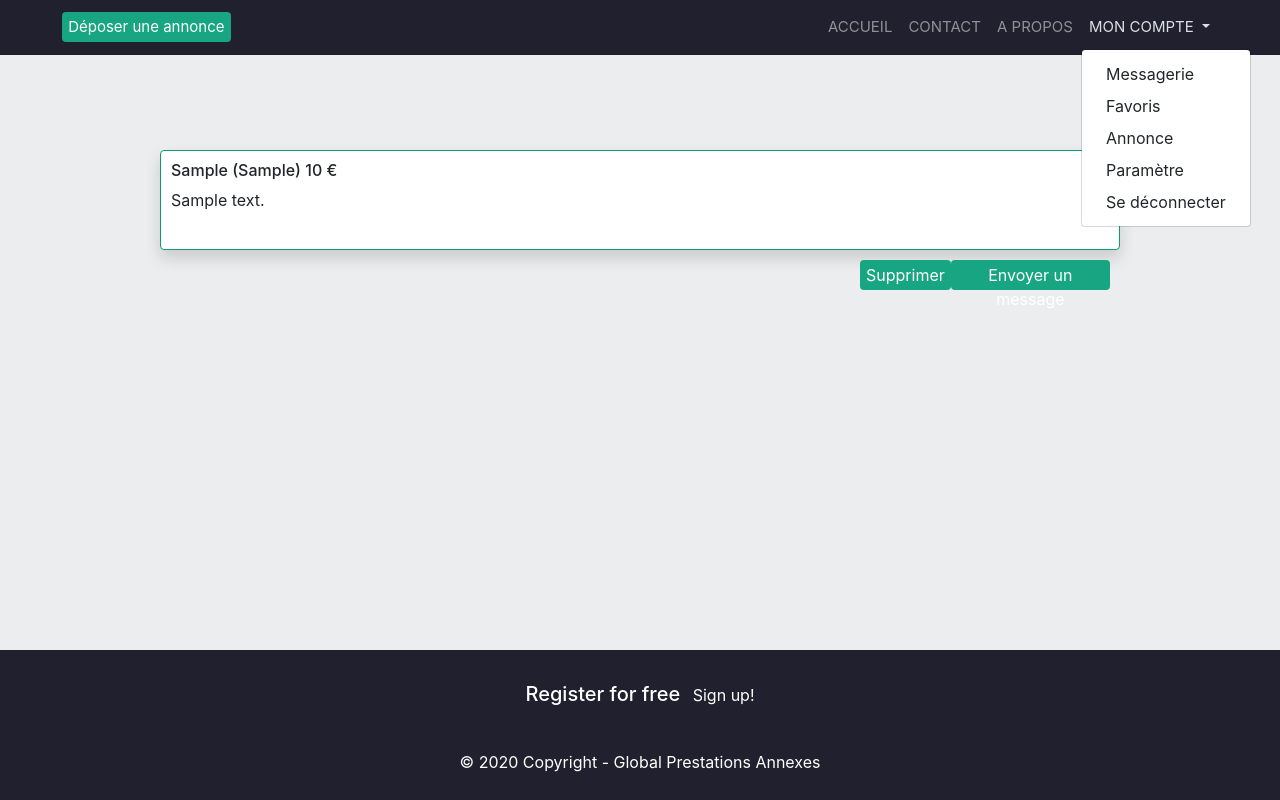
After one commit to adrien-gonzalez/GPA, a PHP site: page /sources/favoris.php in a window 1280 px wide, after a click on "MON COMPTE". The commit adds this page. Run offline with PHP 8.4, Linux system fonts and the light colour scheme; the visitor is signed in with stand-in values (Sample User, id 1); tables that the repository leaves empty hold one stand-in row (values such as "Sample post"); some libraries are stand-ins or nearby versions.

Commit message:
Ajout de la page des annonces favorites

```diff
--- a/css/style.css
+++ b/css/style.css
@@ -979,3 +979,34 @@ svg{
 
   transform: scale(1.5);
 }
+
+.favoris_publication{
+
+  display: flex;
+  justify-content: space-between;
+}
+
+.nombre_favoris{
+
+  margin-top: 100px;
+  display: flex;
+  flex-direction: column;
+  align-items: center;
+}
+
+.nombre_favoris p{
+
+  word-break: break-word;
+}
+
+.p-40{
+
+  padding: 10px;
+}
+
+.button_del{
+
+  width: 250px;
+  display: flex;
+  justify-content: space-between;
+}
--- a/js/script.js
+++ b/js/script.js
@@ -34,6 +34,7 @@ $( document ).ready(function() {
     $("body").on("click", ".bi-star-fill", function () {
 
       id_star = $(this).attr('id')
+      url = $('#lien_fonction').val()
 
       if($("#"+id_star).hasClass("add_favoris") === false)
       {
@@ -41,7 +42,6 @@ $( document ).ready(function() {
         $("#"+id_star).addClass("add_favoris")
         id_annonce = id_star.substr(5)
         data = {id_annonce: id_annonce}
-        console.log("favori")
         add_favoris()
       }
       else
@@ -51,7 +51,6 @@ $( document ).ready(function() {
         id_annonce = id_star.substr(5)
         var del = true
         data = {id_annonce: id_annonce, del: del}
-        console.log("non favori")
         add_favoris()
       }
     });
@@ -62,11 +61,16 @@ $( document ).ready(function() {
     var id_annonce = $(this).attr('id');
     console.log(id_annonce)
     window.location.href = "sources/annonce.php?id="+id_annonce+"";
+  });
+  $("body").on("click", ".liste_annonces_poste", function () {
 
+    id= $(this).attr("id")
+    location.href = "annonce.php?id="+id+"";
+  });
+  $("body").on("click", ".send_message", function () {
 
-
-
-
+    id_annonce = $(this).attr("id")
+    window.location.href = "envoie_messages.php?annonce="+id_annonce+"";
   });
 });
 
@@ -79,7 +83,7 @@ function getRandomInt(max) {
 function add_favoris(){
 
    $.ajax({
-        url: 'fonctions/fonction_favoris.php',
+        url: url,
         type: 'POST',
         data: data,
 
--- /dev/null
+++ b/sources/favoris.php
@@ -0,0 +1,88 @@
+<?php require "../fonctions/config.php"; ?>
+<html>
+	<head>
+		<title>Global Prestations Annexes</title>
+		<meta charset="UTF-8">
+		<meta name="viewport" content="width=device-width, initial-scale=0.7">
+		<!-- CSS -->
+		<link rel="stylesheet" href="https://stackpath.bootstrapcdn.com/bootstrap/4.1.3/css/bootstrap.min.css" integrity="sha384-MCw98/SFnGE8fJT3GXwEOngsV7Zt27NXFoaoApmYm81iuXoPkFOJwJ8ERdknLPMO" crossorigin="anonymous">
+		<link href="../css/style.css" rel="stylesheet">
+		<!--===============================================================================================-->
+		<!-- JQUERY -->
+		<script src="https://ajax.googleapis.com/ajax/libs/jquery/3.1.0/jquery.min.js"></script>
+		<!-- MON SCRIPT -->
+		<script type="text/javascript" src="../js/script.js"></script>
+		<!-- BOOTSTRAP -->
+		<script src="https://cdnjs.cloudflare.com/ajax/libs/popper.js/1.14.3/umd/popper.min.js" integrity="sha384-ZMP7rVo3mIykV+2+9J3UJ46jBk0WLaUAdn689aCwoqbBJiSnjAK/l8WvCWPIPm49" crossorigin="anonymous"></script>
+		<script src="https://stackpath.bootstrapcdn.com/bootstrap/4.1.3/js/bootstrap.min.js" integrity="sha384-ChfqqxuZUCnJSK3+MXmPNIyE6ZbWh2IMqE241rYiqJxyMiZ6OW/JmZQ5stwEULTy" crossorigin="anonymous"></script>
+
+	</head>
+
+<body id="test" class="accueil">
+<main class="ie-stickyFooter">
+    <div id="page">
+		<div id="header_content">
+			<?php include('header.php');?>
+		</div>
+        <div id="content">
+			<?php
+				if(isset($_POST['delete']))
+				{
+					$id_annonce = $_POST['id_annonce'];
+					$delete_favoris = "DELETE FROM favoris WHERE id ='$id_annonce'";
+					mysqli_query($base, $delete_favoris);
+				}
+
+				$login = $_SESSION['login'];
+				$req_id_user = "SELECT id FROM utilisateurs WHERE login= '$login'";
+				$execute_req_id_user = mysqli_query($base, $req_id_user);
+				$resultat_req_id_user = mysqli_fetch_array($execute_req_id_user);
+				$id_user = $resultat_req_id_user['id'];
+
+				$req_favoris = "SELECT favoris.id as favoris_id, annonce.id, annonce.id_utilisateur, descriptif, type_attestation, region, prix, favoris.id_utilisateur, id_annonce FROM favoris INNER JOIN annonce on favoris.id_utilisateur = '$id_user' and annonce.id = favoris.id_annonce";
+				$execute_req_favoris = mysqli_query($base, $req_favoris);
+				$ifnotnull = mysqli_num_rows($execute_req_favoris);
+				?>
+			<div class="nombre_favoris w-100">
+				<?php
+				if($ifnotnull != 0)
+				{
+					while($resultat_req_favoris = mysqli_fetch_array($execute_req_favoris))
+					{
+					?>
+				        <div id="<?php echo $resultat_req_favoris['id_annonce'];?>" class="w-75 liste_annonces_poste shadow">
+				        	<h6 id="type_<?php echo $resultat_req_favoris['id'];?>"><?php echo $resultat_req_favoris['type_attestation']." (".$resultat_req_favoris['region'].") ".$resultat_req_favoris['prix']." €";?></h6>
+				       		<p id="descriptif_<?php echo $resultat_req_favoris['id'];?>"><?php echo $resultat_req_favoris['descriptif'];?>
+							</p>
+						</div>
+						<div class="w-75 d-flex justify-content-end p-40">
+							<div class="d-flex button_del">
+								<form action="" method="post">
+									<input type="hidden" name="id_annonce" value="<?php echo $resultat_req_favoris['favoris_id'];?>">
+									<input type="submit" name="delete" class="button_design w-10" value="Supprimer">
+								</form>
+								<button id="<?php echo $resultat_req_favoris['id_annonce'];?>" class="button_design w-10 send_message">Envoyer un message</button>
+							</div>
+						</div>
+			        <?php
+					}
+				}
+				else
+				{
+				?>
+					<h5>Vous n‘avez pas encore d‘annonce sauvegardée</h5>
+					<a href="../"><button class="button_design">Faire une recherche</button></a>
+					<img width="40%" src="../img/images_site/messagerie_vide.jpg" style="margin-top: 30px; min-width: 300px;">
+				<?php
+				}
+			?>
+			</div>
+		</div>
+		<div id="footer">
+            <?php include('footer.php');?>
+        </div>
+	</div>
+</main>
+</body>
+
+</html>
--- a/sources/header.php
+++ b/sources/header.php
@@ -68,6 +68,7 @@ define('ma_courante', preg_replace($reg, '$2', $url)); ?>
 				{
 				?>
 				   	<a class="dropdown-item" href="sources/messages.php">Messagerie</a>
+				   	<a class="dropdown-item" href="sources/favoris.php">Favoris</a>
 				    <a class="dropdown-item" href="sources/mes_annonces.php">Annonce</a>
 				    <a class="dropdown-item" href="sources/parametre.php">Paramètre</a>
 				    <a class="dropdown-item" href="sources/deconnexion.php">Se déconnecter</a>
@@ -78,6 +79,7 @@ define('ma_courante', preg_replace($reg, '$2', $url)); ?>
 				{
 				?>
 					<a class="dropdown-item" href="messages.php">Messagerie</a>
+				   	<a class="dropdown-item" href="favoris.php">Favoris</a>
 				    <a class="dropdown-item" href="mes_annonces.php">Annonce</a>
 				    <a class="dropdown-item" href="parametre.php">Paramètre</a>
 				    <a class="dropdown-item" href="deconnexion.php">Se déconnecter</a>
```
Also changed, not shown: index.php (+4 -6 lines), sources/annonce.php (+59 -1 lines).
